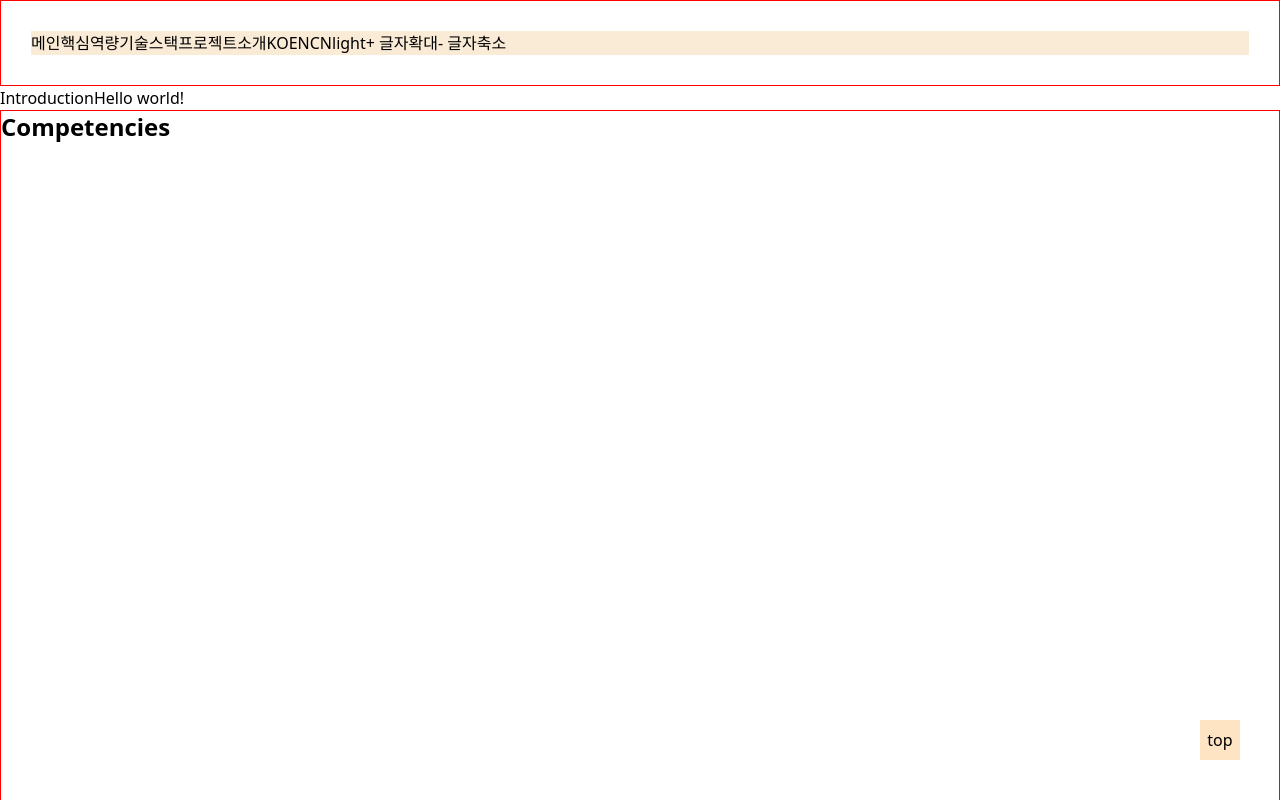
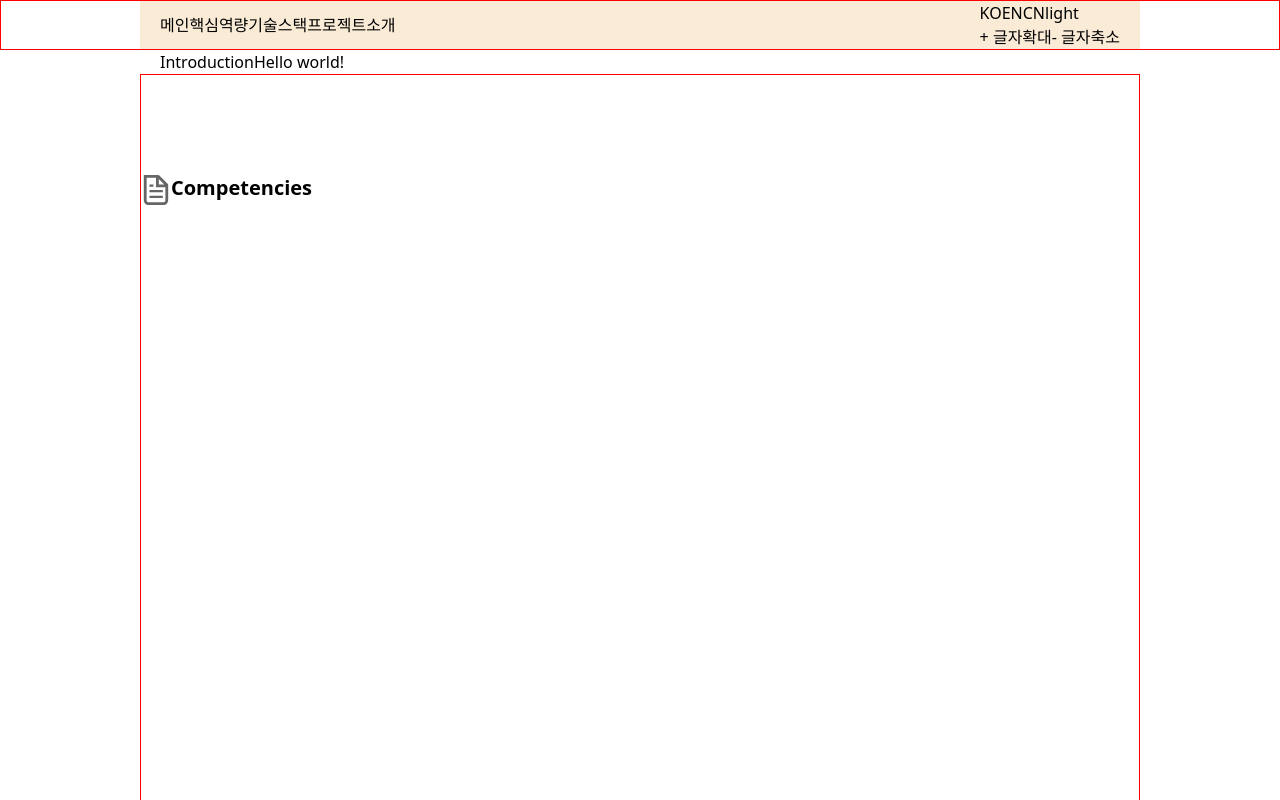
Before and after one commit to coolage21/my-info, a Next.js app: page /en in a window 1280 px wide. Shown: the top 800 px of the page. Built offline with nearby package versions, Linux system fonts and the light colour scheme.

Commit message:
퍼블리싱 작업중(ly추가, 컴포넌트)

```diff
--- a/components/common/Button/Button.tsx
+++ b/components/common/Button/Button.tsx
@@ -10,7 +10,6 @@ interface ButtonProps {
 }
 
 export default function Button({label, size, onClick}: ButtonProps) {
-
   return (
     <button
       type="button"
--- a/components/common/Heading/Heading.module.scss
+++ b/components/common/Heading/Heading.module.scss
@@ -2,5 +2,13 @@
   &__ttl {
     font-size: 20px;
     font-weight: 600;
+    display: flex;
+
+  }
+  &__img {
+    width: 30px;
+    img {
+      width: 100%;
+    }
   }
 }
--- a/components/common/Heading/Heading.tsx
+++ b/components/common/Heading/Heading.tsx
@@ -1,5 +1,6 @@
 import classNames from 'classnames/bind'
 import styles from "./Heading.module.scss";
+import Image from "next/image";
 
 const cx = classNames.bind(styles);
 
@@ -15,7 +16,12 @@ export default function TabButton({title, size}: TabButtonProps) {
   return (
     <div className={cx('heading')}>
       <h2 className={cx('heading__ttl', size)}>
-        <img src="" alt="" />
+        <div className={cx('heading__img')}>
+          <img
+          src="/file.svg"
+          alt=""
+        />
+        </div>
         {title}
       </h2>
     </div>
--- a/components/common/Modal/Modal.tsx
+++ b/components/common/Modal/Modal.tsx
@@ -48,7 +48,7 @@ export default function Modal({user, onClose}: ModalProps) {
         <p>{user.id}</p>
         <h2 id="modal-title">{user.title}</h2>
         <p id="modal-desc"></p>
-      <button ref={btnRef} onClick={onClose}>닫기</button>
+        <button ref={btnRef} onClick={onClose}>닫기</button>
       </div>
       </FocusTrap>
     </div>
--- a/components/common/TopButton/TopButton.module.scss
+++ b/components/common/TopButton/TopButton.module.scss
@@ -4,5 +4,15 @@
   right:40px;
   height: 40px;
   width: 40px;
-  background-color: bisque;
+  opacity: 0;
+  visibility: hidden;
+  transform: translateY(-30px);
+  transition: .3s;
+  border-radius: 5px;
+  border: 1px solid var(--text-color);
+  &.active {
+    transform: translateY(0);
+    opacity: 1;
+    visibility: visible;
+  }
 }
--- a/components/layout/Header/Header.module.scss
+++ b/components/layout/Header/Header.module.scss
@@ -5,6 +5,8 @@
   top: 0px;
   &__inner {
     display: flex;
+    justify-content: space-between;
+    align-items: center;
     margin: 30px;
     background-color:antiquewhite;
   }
--- a/components/layout/Header/Header.tsx
+++ b/components/layout/Header/Header.tsx
@@ -12,7 +12,7 @@ export default function Header() {
   return (
     <header className={cx('header')}>
       {/* <h1>codingage</h1> */}
-      <div className={cx('header__inner')}>
+      <div className={cx('header__inner', 'ly-main')}>
         <nav>
           <ul className={cx('gnb')}>
             <li>
@@ -32,9 +32,11 @@ export default function Header() {
             </li>
           </ul>
         </nav>
-        <LanguageSwitcher/>
-        <ContrastToggle/>
-        <FontSizeControls/>
+        <div className={cx('header__utils')}>
+          <LanguageSwitcher/>
+          <ContrastToggle/>
+          <FontSizeControls/>
+        </div>
       </div>
     </header>
   );
--- a/components/sections/Competencies/Competencies.tsx
+++ b/components/sections/Competencies/Competencies.tsx
@@ -1,13 +1,13 @@
 import classNames from 'classnames/bind'
 import styles from "./Competencies.module.scss";
+import Heading from '@/components/common/Heading/Heading'
 
 const cx = classNames.bind(styles);
 
 export default function Competencies() {
   return (
-    <section id="competencies" className={cx('competencies')}>
-      <h2>Competencies</h2>
-
+    <section id="competencies" className={cx('competencies', 'ly-main', 'ly-section')}>
+      <Heading title="Competencies" size="medium"/>
       <ul>
         <li>
           <h3></h3>
--- a/components/sections/History/History.tsx
+++ b/components/sections/History/History.tsx
@@ -1,12 +1,13 @@
 import classNames from 'classnames/bind'
 import styles from "./History.module.scss";
+import Heading from '@/components/common/Heading/Heading'
 
 const cx = classNames.bind(styles);
 
 export default function History() {
   return (
     <section id="history" className={cx('history')}>
-      <h2>history</h2>
+      <Heading title="history" size="medium"/>
       <div>
           <h3></h3>
           <ul>
--- a/components/sections/Introduction/Introduction.tsx
+++ b/components/sections/Introduction/Introduction.tsx
@@ -10,9 +10,9 @@ export default function Introduction() {
 
 
   return (
-    <section id="introduction" className={cx('introduction')}>
+    <section id="introduction" className={cx('introduction','ly-main')}>
       Introduction
-     {t('title')}
+      {t('title')}
     </section>
   );
 }
--- a/style/globals.scss
+++ b/style/globals.scss
@@ -36,9 +36,14 @@ body {
   --bg-color: #1e1e1e;
   --text-color: white;
 }
-.main-ly {
-  width: 1000px;
+.ly-main {
+  max-width: 1000px;
   margin: 0 auto;
+  padding: 0 20px;
+}
+.ly-section {
+  padding: 100px 0;
+  scroll-margin-top: 100px;
 }
 
 html {
@@ -50,10 +55,3 @@ body {
   background: var(--bg-color);
   color: var(--text-color);
 }
-.wrapper {
-
-}
-
-section {
-  scroll-margin-top: 100px;
-}
```
Lines whose indentation alone changed are shown as unchanged.
